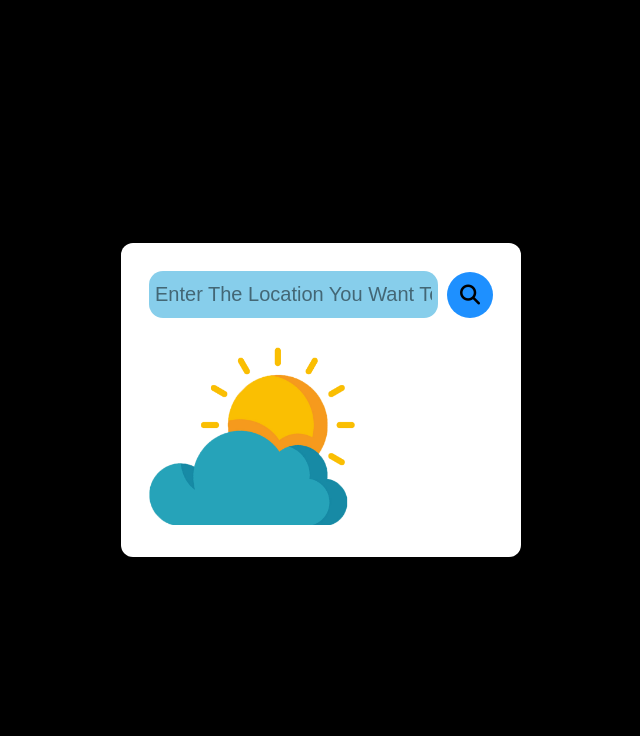
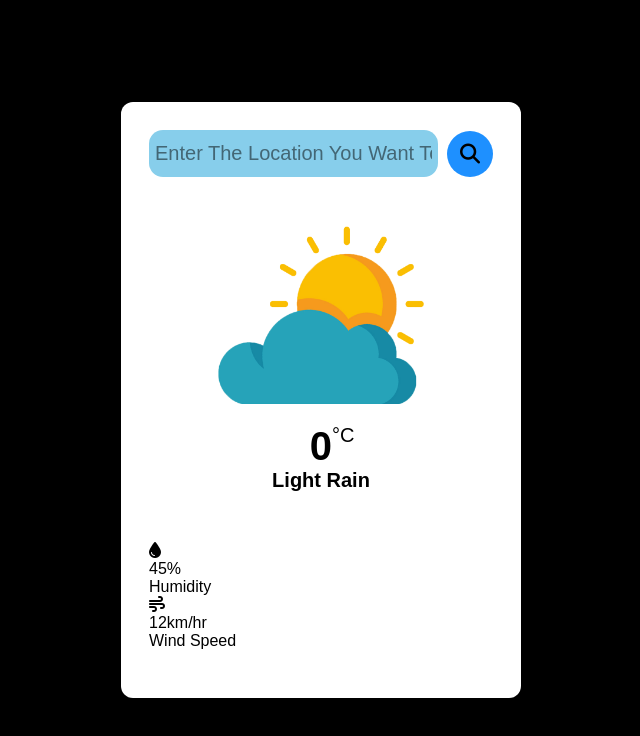
Before and after one commit to samjaiswal51/Skymood, a plain HTML site: page index.html in a window 1280 px wide. Shown: the whole page, without its empty margins (319-959 px from the left). Drawn offline with Linux system fonts and the light colour scheme.

Commit message:
added codes

```diff
--- a/index.html
+++ b/index.html
@@ -1,22 +1,51 @@
 <!DOCTYPE html>
 <html lang="en">
   <head>
-    <meta charset="UTF-8">
-    <meta name="viewport" content="width=device-width, initial-scale=1.0">
+    <meta charset="UTF-8" />
+    <meta name="viewport" content="width=device-width, initial-scale=1.0" />
     <title>Skymood</title>
-    <link rel="stylesheet" href="https://cdnjs.cloudflare.com/ajax/libs/font-awesome/6.7.2/css/all.min.css" integrity="sha512-Evv84Mr4kqVGRNSgIGL/F/aIDqQb7xQ2vcrdIwxfjThSH8CSR7PBEakCr51Ck+w+/U6swU2Im1vVX0SVk9ABhg==" crossorigin="anonymous" referrerpolicy="no-referrer" />
-    <link rel="stylesheet" href="style.css">
+    <link
+      rel="stylesheet"
+      href="https://cdnjs.cloudflare.com/ajax/libs/font-awesome/6.7.2/css/all.min.css"
+      integrity="sha512-Evv84Mr4kqVGRNSgIGL/F/aIDqQb7xQ2vcrdIwxfjThSH8CSR7PBEakCr51Ck+w+/U6swU2Im1vVX0SVk9ABhg=="
+      crossorigin="anonymous"
+      referrerpolicy="no-referrer"
+    />
+    <link rel="stylesheet" href="style.css" />
   </head>
   <body>
     <div class="container">
       <div class="header">
         <div class="search-box">
-                <input type="text" placeholder="Enter the location you want to search" class="input-box">
+          <input
+            type="text"
+            placeholder="Enter the location you want to search"
+            class="input-box"
+          />
           <button class="fa-solid fa-magnifying-glass"></button>
         </div>
       </div>
       <div class="weather-body">
-            <img src="/assets/cloud.png" alt="Cloud" class="weather-img">
+        <img src="/assets/cloud.png" alt="Cloud" class="weather-img" />
+        <div class="weather-box">
+          <p class="temprature">0<sup>°C</sup></p>
+          <p class="description">Light Rain</p>
+        </div>
+        <div class="weather-details">
+          <div class="humidity">
+            <i class="fa-solid fa-droplet"></i>
+            <div class="text">
+              <span id="humidity">45%</span>
+              <p>Humidity</p>
+            </div>
+          <div class="wind">
+            <i class="fa-solid fa-wind"></i>
+            <div class="text">
+              <span id="wind-speed">12km/hr</span>
+              <p>Wind Speed</p>
+            </div>
+          </div>
+        </div>
       </div>
     </div>
   </body>
--- a/style.css
+++ b/style.css
@@ -63,3 +63,45 @@ body{
 .weather-body img{
     width: 60%;
 }
+
+.weather-body{
+    display: flex;
+    justify-content: center;
+    align-items: center;
+    flex-direction: column;
+    margin-block: 20px;
+}
+
+.weather-box{
+    margin-block: 20px;
+    text-align: center;
+
+}
+
+.weather-box .temprature{
+    font-size: 40px;
+    font-weight: 700;
+    position: relative;
+}
+
+.weather-box .temprature sup{
+    font-size: 20px;
+    position: absolute;
+    font-weight: 500;
+}
+
+.weather-box .description{
+    font-size: 20px;
+    font-weight: 600;
+    text-transform: capitalize;
+
+}
+
+.weather-details{
+    width: 100%;
+    display: flex;
+    justify-content: space-between;
+    align-items: center;
+    margin-top: 30px;
+
+}
```
Lines whose indentation alone changed are shown as unchanged.
